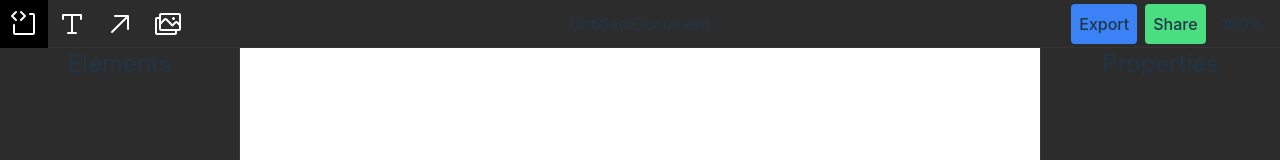
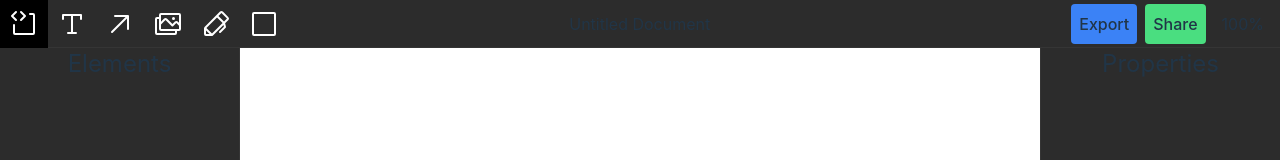
Before and after one commit to nikapadia/SuperSnippets, a React (Vite) app: page / in a window 1280 px wide. Shown: the top 160 px of the page. Built offline with nearby package versions, Linux system fonts and the light colour scheme.

Commit message:
Added pen and square to toolbar

```diff
--- a/src/components/toolbar/Toolbar.tsx
+++ b/src/components/toolbar/Toolbar.tsx
@@ -1,6 +1,6 @@
 import React from 'react';
 import './toolbar.css';
-import {CodeBlock, TextT, Images } from "@phosphor-icons/react";
+import {CodeBlock, TextT, Images, Pen, Square } from "@phosphor-icons/react";
 import HoverDropdown from './HoverDropdown';
 
 function Toolbar() {
@@ -18,6 +18,12 @@ function Toolbar() {
           <div className="box-content h-8 w-8 p-2 hover:bg-black">
             <Images width={32} height={32} color="#fff"/>
           </div>
+          <div className="box-content h-8 w-8 p-2 hover:bg-black">
+            <Pen width={32} height={32} color="#fff"/>
+          </div>
+          <div className="box-content h-8 w-8 p-2 hover:bg-black">
+            <Square width={32} height={32} color="#fff"/>
+          </div>
         </div>
         <div className="flex justify-center items-center h-full basis-2/5">Untitled Document</div>
         <div className="flex justify-end items-center h-full gap-2 pr-2 basis-1/3">
```
